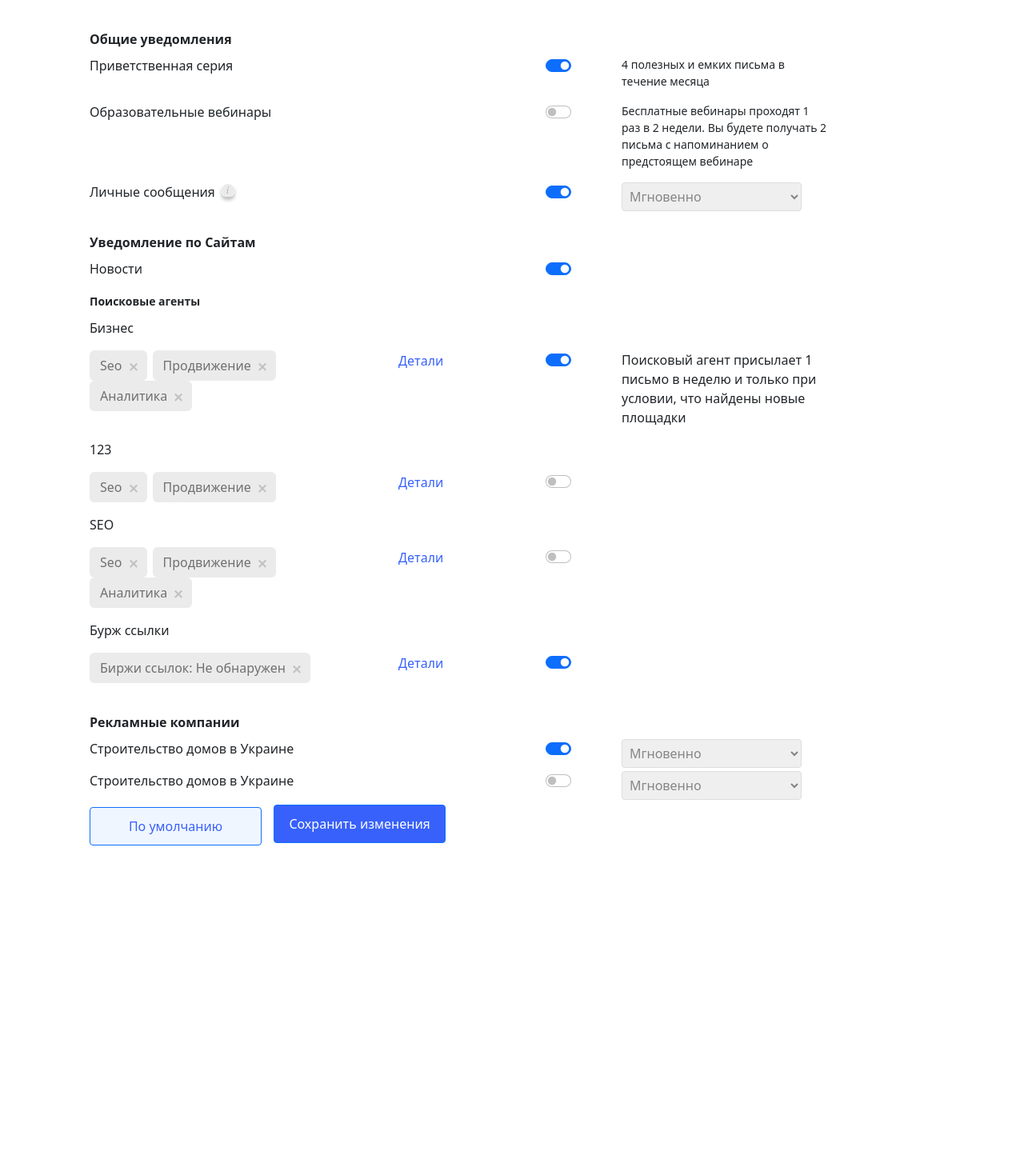
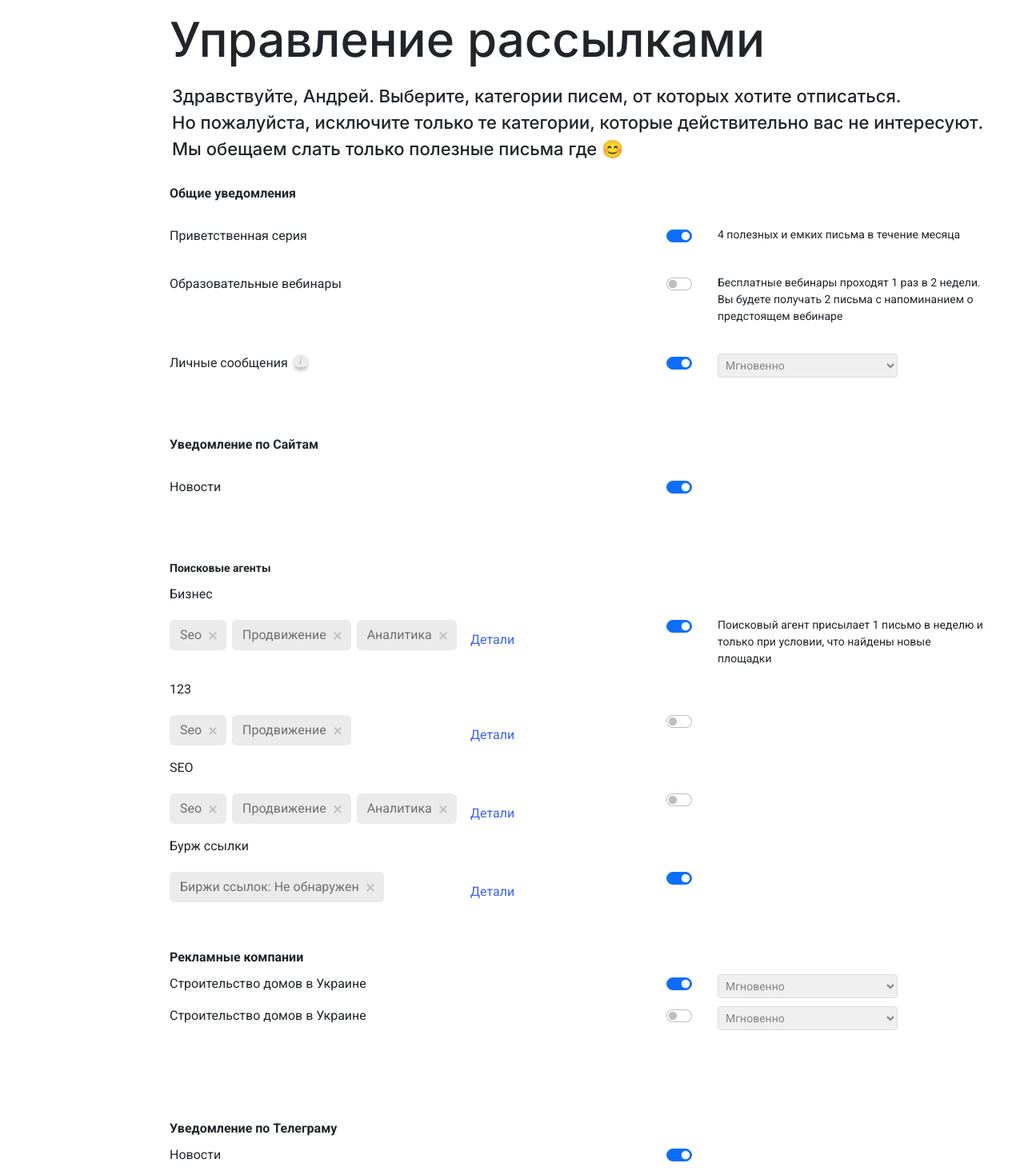
Before and after one commit to Totemy/collaboration-app, a Vue app: page / in a window 1280 px wide. Shown: the part 226-1690 px from the top of the page at 80% size. Before the commit the page ends 1338 px from the top, so only its background shows below. Built offline with nearby package versions, Linux system fonts and the light colour scheme.

Commit message:
Added update styles

```diff
--- a/src/components/Main.vue
+++ b/src/components/Main.vue
@@ -1,116 +1,149 @@
 <template>
   <div class="page">
     <div class="container page__container">
-      <div class="page__header">
-        <h1>Управление рассылками</h1>
-        <p>
+      <h1 class="page__title">
+        Управление рассылками
+      </h1>
+      <p class="page__description">
         Здравствуйте, Андрей. Выберите, категории писем, от которых хотите
-          отписаться. Но пожалуйста, исключите только те категории, которые
-          действительно вас не интересуют. Мы обещаем слать только полезные
-          письма где 😊
+        отписаться. <br />
+        Но пожалуйста, исключите только те категории, которые действительно вас
+        не интересуют. <br />
+        Мы обещаем слать только полезные письма где 😊
       </p>
-      </div>
-      <div class="page__content">
-        <h3><b>Общие уведомления</b></h3>
+
+      <div>
+        <div class="settings__container">
+          <h3 class="settings__title">
+            Общие уведомления
+          </h3>
+          <div class="settings__item">
             <div class="row">
-          <div class="col-10 col-lg-6 ">
+              <div class="col-10 col-lg ">
                 <p>Приветственная серия</p>
               </div>
-          <div class="col-2 col-lg-1 ">
+              <div class="col-2 col-lg-auto ">
                 <div class="form-check form-switch">
                   <input
                     id="general-check-1"
                     class="form-check-input"
                     type="checkbox"
+                    name="checkbox"
                     checked
                   />
                 </div>
               </div>
-          <div class="col-12 col-lg-3">
-            <p class="article__subtext">
+              <div class="col-12 col-lg-auto">
+                <p class="settings__details">
                   4 полезных и емких письма в течение месяца
                 </p>
               </div>
             </div>
+          </div>
+          <div class="settings__item">
             <div class="row">
-          <div class="col-10 col-lg-6">
+              <div class="col-10 col-lg">
                 <p>Образовательные вебинары</p>
               </div>
-          <div class="col-2 col-lg-1">
+              <div class="col-2 col-lg-auto">
                 <div class=" form-check form-switch">
                   <input
                     id="general-check-2"
                     class="form-check-input"
                     type="checkbox"
+                    name="checkbox"
                   />
                 </div>
               </div>
-          <div class="col-12 col-lg-3">
-            <p class="article__subtext">
-              Бесплатные вебинары проходят 1 раз в 2 недели. Вы будете получать
-              2 письма с напоминанием о предстоящем вебинаре
+              <div class="col-12 col-lg-auto">
+                <p class="settings__details">
+                  Бесплатные вебинары проходят 1 раз в 2 недели. Вы будете
+                  получать 2 письма с напоминанием о предстоящем вебинаре
                 </p>
               </div>
             </div>
+          </div>
+          <div class="settings__item">
             <div class="row">
-          <div class="col-10 col-lg-6">
-            <div class="info-box">
+              <div class="col-10 col-lg">
                 <p>
                   Личные сообщения
                   <TooltipItem
                     position="right"
-                  :tooltip-text="'Письма об обновлениях и улучшениях платформы'"
+                    :tooltip-text="
+                      'Письма об обновлениях и улучшениях платформы'
+                    "
                   >
                     <img src="images/icons/info.svg" />
                   </TooltipItem>
                 </p>
               </div>
-          </div>
-          <div class="col-2 col-lg-1">
+              <div class="col-2 col-lg-auto">
                 <div class="form-check form-switch">
                   <input
                     id="general-check-3"
                     class="form-check-input"
                     type="checkbox"
+                    name="checkbox"
                     checked
                   />
                 </div>
               </div>
 
-          <div class="col-12 col-lg-3">
-            <select class="content__dropdown">
-              <option>Мгновенно</option>
+              <div class="col-12 col-lg-auto">
+                <div class="settings__details">
+                  <select id="selector" class="content__dropdown">
+                    <option>
+                      Мгновенно
+                    </option>
                     <option>1 раз в день</option>
                     <option>Отключить</option>
                   </select>
                 </div>
               </div>
-        <div class="page__content">
-          <h3>Уведомление по Сайтам</h3>
+            </div>
+          </div>
+        </div>
+
+        <div class="settings__container">
+          <div class="settings__item">
+            <h3 class="settings__title">
+              Уведомление по Сайтам
+            </h3>
             <div class="row">
-            <div class="col-10 col-lg-6">
+              <div class="col-10 col-lg">
                 <p>Новости</p>
               </div>
-            <div class="col-2 col-lg-1 ">
+              <div class="col-2 col-lg-auto ">
                 <div class="form-check form-switch">
                   <input
                     id="news-check"
                     class="form-check-input"
                     type="checkbox"
+                    name="checkbox"
                     checked
                   />
                 </div>
               </div>
+              <div class="col-lg-auto">
+                <div class="settings__details" />
               </div>
-          <div>
+            </div>
+          </div>
+        </div>
+
+        <div class="settings__container">
           <h4>Поисковые агенты</h4>
           <div>
             <div class="row">
               <p>Бизнес</p>
-                <div class="col-6 col-lg-4">
-                  <TagList :list="list1" @removeItem="removeListItem" />
-                </div>
-                <div class="col-4 col-lg-2">
+              <div class="col-6 col-lg">
+                <div class="tags__box">
+                  <TagList
+                    class="tags__container"
+                    :list="list1"
+                    @removeItem="removeListItem"
+                  />
                   <DetailsSection>
                     Повседневная практика показывает, что новая модель
                     организационной деятельности влечет за собой процесс
@@ -118,18 +151,20 @@
                     административных условий
                   </DetailsSection>
                 </div>
-                <div class="col-1 col-lg-1 ">
+              </div>
+              <div class="col-1 col-lg-auto ">
                 <div class="form-check form-switch">
                   <input
                     id="flexSwitchCheckChecked"
                     class="form-check-input"
                     type="checkbox"
+                    name="checkbox"
                     checked
                   />
                 </div>
               </div>
-                <div class="col-10 col-lg-3">
-                  <p>
+              <div class="col-10 col-lg-auto">
+                <p class="settings__details">
                   Поисковый агент присылает 1 письмо в неделю и только при
                   условии, что найдены новые площадки
                 </p>
@@ -139,127 +174,189 @@
           <div>
             <div class="row">
               <p>123</p>
-                <div class="col-6 col-lg-4">
-                  <TagList :list="list2" @removeItem="removeListItem" />
-                </div>
-                <div class="col-4 col-lg-2">
+              <div class="col-6 col-lg">
+                <div class="tags__box">
+                  <TagList
+                    class="tags__container"
+                    :list="list2"
+                    @removeItem="removeListItem"
+                  />
                   <DetailsSection>
                     Равным образом постоянное информационно-пропагандистское
                     обеспечение нашей деятельности влечет за собой процесс
                     внедрения и модернизации модели развития.
                   </DetailsSection>
                 </div>
-                <div class="col-1 col-lg-1  ">
+              </div>
+
+              <div class="col-1 col-lg-auto  ">
                 <div class="form-check form-switch">
                   <input
                     id="flexSwitchCheckChecked"
                     class="form-check-input"
+                    name="checkbox"
                     type="checkbox"
                   />
                 </div>
+              </div>
+              <div class="col-lg-auto">
+                <div class="settings__details" />
               </div>
             </div>
           </div>
           <div>
             <div class="row">
               <p>SEO</p>
-                <div class="col-6 col-lg-4">
-                  <TagList :list="list3" @removeItem="removeListItem" />
-                </div>
-                <div class="col-4 col-lg-2">
+              <div class="col-6 col-lg">
+                <div class="tags__box">
+                  <TagList
+                    class="tags__container"
+                    :list="list3"
+                    @removeItem="removeListItem"
+                  />
                   <DetailsSection>
                     Разнообразный и богатый опыт новая модель организационной
                     деятельности позволяет выполнять важные задания по
                     разработке систем массового участия.
                   </DetailsSection>
                 </div>
-                <div class="col-1 col-lg-1  ">
+              </div>
+              <div class="col-1 col-lg-auto  ">
                 <div class="form-check form-switch">
                   <input
                     id="flexSwitchCheckChecked"
                     class="form-check-input"
+                    name="checkbox"
                     type="checkbox"
                   />
                 </div>
+              </div>
+              <div class="col-lg-auto">
+                <div class="settings__details" />
               </div>
             </div>
           </div>
           <div>
             <div class="row">
               <p>Бурж ссылки</p>
-                <div class="col-6 col-lg-4">
-                  <TagList :list="list4" @removeItem="removeListItem" />
-                </div>
-                <div class="col-4 col-lg-2">
+              <div class="col-6 col-lg">
+                <div class="tags__box">
+                  <TagList
+                    class="tags__container"
+                    :list="list4"
+                    @removeItem="removeListItem"
+                  />
                   <DetailsSection>
                     Задача организации, в особенности же дальнейшее развитие
                     различных форм деятельности влечет за собой процесс
                     внедрения и модернизации форм развития.
                   </DetailsSection>
                 </div>
-                <div class="col-1 col-lg-1">
+              </div>
+
+              <div class="col-1 col-lg-auto">
                 <div class=" form-check form-switch">
                   <input
                     id="flexSwitchCheckChecked"
                     class="form-check-input"
+                    name="checkbox"
                     type="checkbox"
                     checked
                   />
                 </div>
               </div>
+              <div class="col-lg-auto">
+                <div class="settings__details" />
               </div>
             </div>
           </div>
         </div>
-        <div class="page__content">
+
+        <div>
+          <div class="settings__container settings__ad">
             <h3>Рекламные компании</h3>
 
             <div class="row">
-            <div class="col-10 col-lg-6">
+              <div class="col-10 col-lg">
                 <p>Строительство домов в Украине</p>
               </div>
-            <div class="col-2 col-lg-1 ">
+              <div class="col-2 col-lg-auto ">
                 <div class="form-check form-switch">
                   <input
                     id="ad-check-1"
                     class="form-check-input"
                     type="checkbox"
+                    name="checkbox"
                     checked
                   />
                 </div>
               </div>
-            <div class="col-12 col-lg-3">
-              <select class="content__dropdown">
-                <option>Мгновенно</option>
-                <option>1 раз в день</option>
-                <option>Отключить</option>
-              </select>
-            </div>
-          </div>
-          <div class="row">
-            <div class="col-10 col-lg-6">
-              <p>Строительство домов в Украине</p>
-            </div>
-            <div class="col-2 col-lg-1">
-              <div class="form-check form-switch">
-                <input
-                  id="ad-check-1"
-                  class="form-check-input"
-                  type="checkbox"
-                />
-              </div>
-            </div>
-            <div class="col-12 col-lg-3">
-              <select class="content__dropdown">
-                <option>Мгновенно</option>
+              <div class="col-12 col-lg-auto">
+                <div class="settings__details">
+                  <select id="selector" class="content__dropdown">
+                    <option>
+                      Мгновенно
+                    </option>
                     <option>1 раз в день</option>
                     <option>Отключить</option>
                   </select>
                 </div>
               </div>
             </div>
+            <div class="row">
+              <div class="col-10 col-lg">
+                <p>Строительство домов в Украине</p>
+              </div>
+              <div class="col-2 col-lg-auto">
+                <div class="form-check form-switch">
+                  <input
+                    id="ad-check-1"
+                    class="form-check-input"
+                    name="checkbox"
+                    type="checkbox"
+                  />
+                </div>
+              </div>
+              <div class="col-12 col-lg-auto">
+                <div class="settings__details">
+                  <select id="selector" class="content__dropdown">
+                    <option>
+                      Мгновенно
+                    </option>
+                    <option>1 раз в день</option>
+                    <option>Отключить</option>
+                  </select>
+                </div>
+              </div>
+            </div>
+          </div>
+        </div>
+
+        <div class="page__telegram">
+          <h3>Уведомление по Телеграму</h3>
+          <div class="row">
+            <div class="col-10 col-lg">
+              <p>Новости</p>
+            </div>
+            <div class="col-2 col-lg-auto ">
+              <div class="form-check form-switch">
+                <input
+                  id="news-check"
+                  class="form-check-input"
+                  type="checkbox"
+                  name="checkbox"
+                  checked
+                />
+              </div>
+            </div>
+            <div class="col-lg-auto">
+              <div class="settings__details" />
+            </div>
+          </div>
+        </div>
+
         <div>
-          <button class="btn btn-primary btn-default">
+          <button class="btn btn-primary btn-default" @click="selects()">
             По умолчанию
           </button>
           <button
@@ -319,6 +416,16 @@ export default {
     removeListItem(list, index) {
       list.splice(index, 1);
     },
+    toggle(source) {
+      var checkboxes = document.getElementsByName("checkbox");
+      for (var checkbox in checkboxes) checkbox.checked = source.checked;
+    },
+    selects() {
+      var ele = document.getElementsByName("checkbox");
+      for (var i = 0; i < ele.length; i++) {
+        if (ele[i].type == "checkbox") ele[i].checked = true;
+      }
+    },
   },
 };
 </script>
--- a/src/styles/_buttons.scss
+++ b/src/styles/_buttons.scss
@@ -22,6 +22,7 @@
     position: relative;
     margin-right: 7px;
     padding-right: 30px;
+    margin-top: 4px;
     &:hover{
         background-color: #e4e3e3;
     }
--- a/src/styles/_content.scss
+++ b/src/styles/_content.scss
@@ -5,11 +5,7 @@
     }
 
 }
-.article{
-    &__subtext{
-        font-size: 14px;
-    }
-}
+
 .info-box{
     display: inline;
 }
@@ -25,3 +21,21 @@ option{
     border-radius: 0px;
 
 }
+.settings{
+    &__container{
+        padding-bottom: 40px ;
+    }
+    &__item{
+        padding-bottom: 20px;
+    }
+    &__title{
+        padding-bottom: 20px;
+    }
+    &__details{
+        width: 336px;
+        font-size: 14px;
+    }
+    &__ad{
+        padding-bottom: 50px;
+    }
+}
--- /dev/null
+++ b/src/styles/_fonts.scss
@@ -0,0 +1,2 @@
+@import url('https://fonts.googleapis.com/css2?family=Inter:wght@500&display=swap');
+@import url('https://fonts.googleapis.com/css2?family=Roboto:wght@400;700&display=swap');
--- a/src/styles/_main.scss
+++ b/src/styles/_main.scss
@@ -1,11 +1,23 @@
+body{
+    //background-image: url(/public/images/cola.png);
+    background-repeat: no-repeat;
+    background-position-x: left;
+    font-family:  'Roboto', sans-serif;;
+}
 .page{
     &__container{
-        @include media-breakpoint-up(lg) { margin: 100px 50px 50px 100px;}
+        @include media-breakpoint-up(lg) {
+            max-width: 1045px;
+            margin:240px 50px 50px 200px;}
     }
-    &__header{
-        max-width: 1000px;
+    &__description{
+        font-family: 'Inter', sans-serif;
+        font-size: 22px;
+        margin-left: 3px;
+        margin-bottom: 26px;
     }
-    &__content{
-        padding-top: 20px;
+    &__telegram{
+        margin-top: 50px;
+        padding-bottom: 30px;
     }
 }
--- /dev/null
+++ b/src/styles/_taglist.scss
@@ -0,0 +1,8 @@
+.tags{
+    &__container{
+        width: 370px;
+    }
+    &__box{
+        display: flex;
+    }
+}
--- a/src/styles/_variables.scss
+++ b/src/styles/_variables.scss
@@ -1,7 +1,9 @@
 h1{
+    font-family: 'Inter', sans-serif;
     font-weight: 500;
     font-size: 60px;
     line-height: 70px;
+    margin-bottom: 20px;
 }
 h3{
     font-weight: 700;
--- a/src/styles/app.scss
+++ b/src/styles/app.scss
@@ -1,6 +1,8 @@
 @import "/node_modules/bootstrap/scss/bootstrap.scss";
+@import "fonts";
 @import "variables";
 @import "buttons";
+@import "taglist";
 @import "common";
 @import "main";
 @import "modal";
```
Lines whose indentation alone changed are shown as unchanged.
